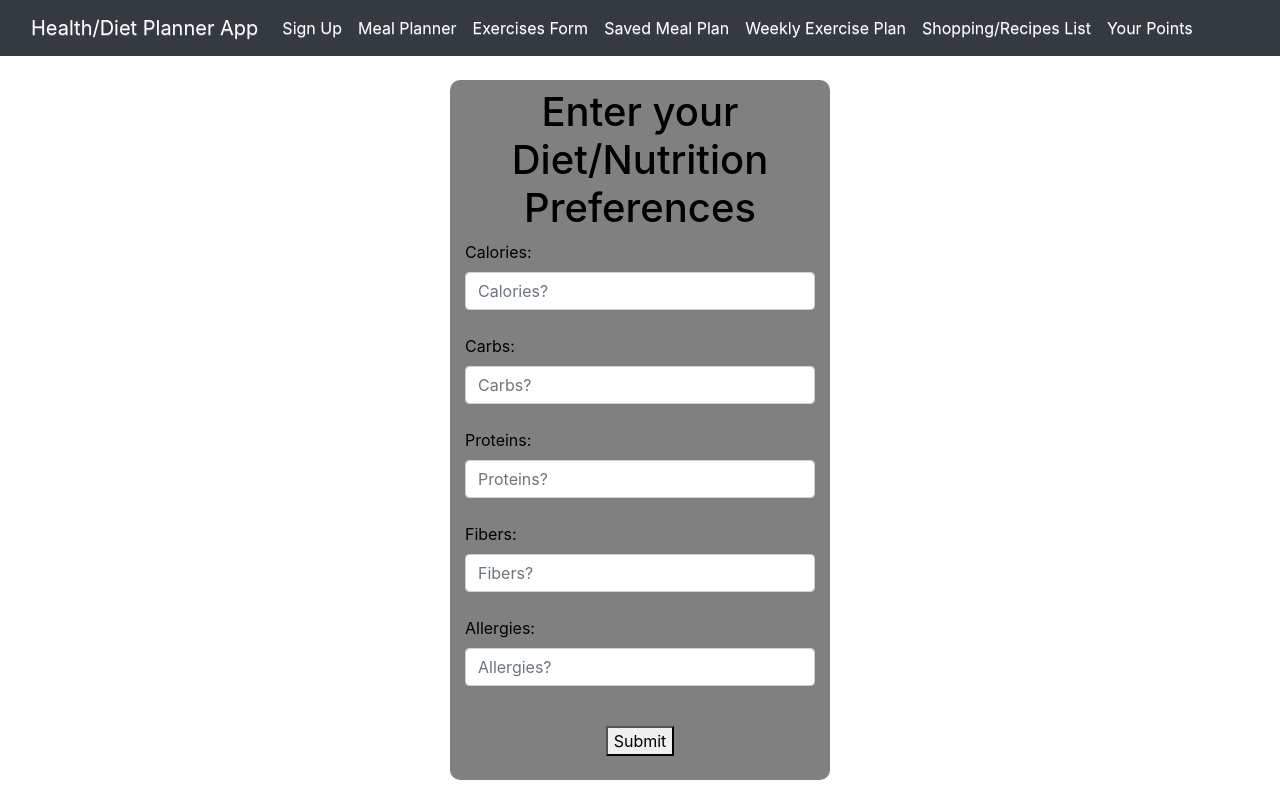
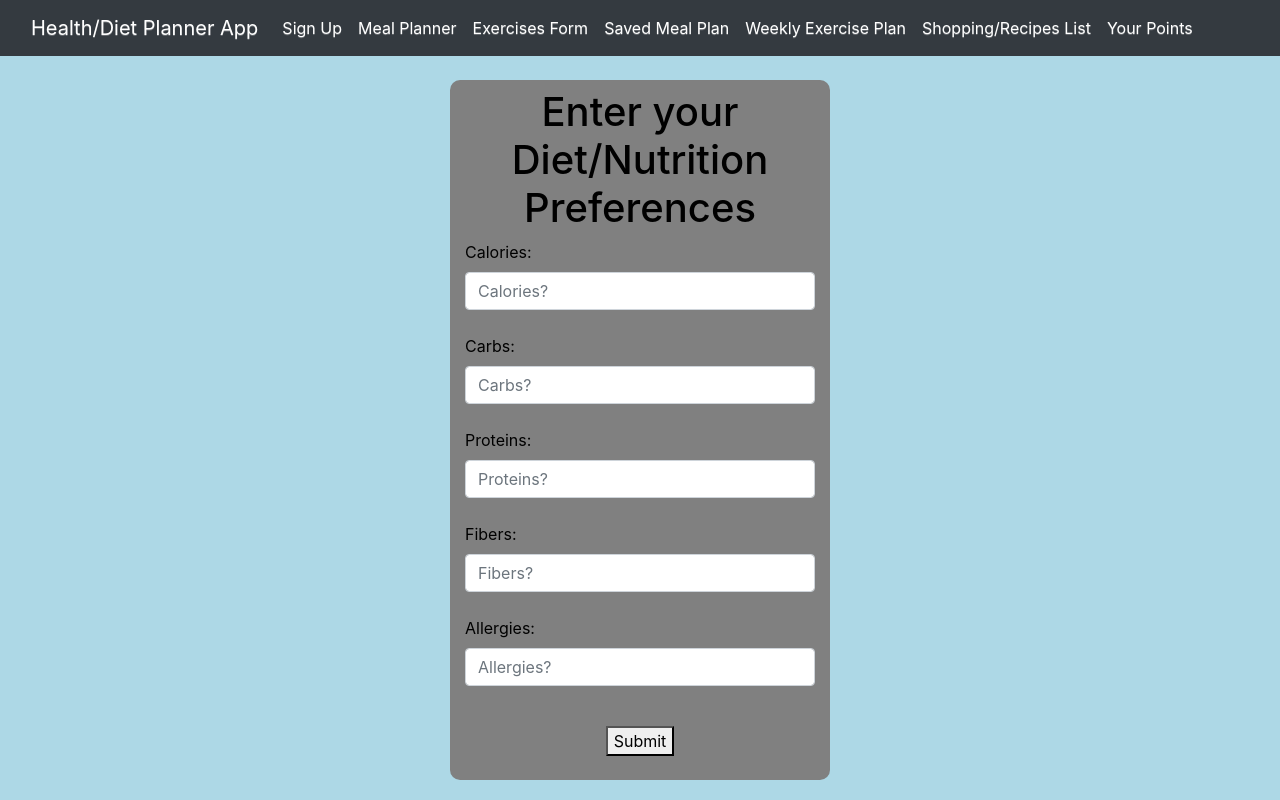
Before and after one commit to NativeVex/design_project, a Flask app: page /diet/ in a window 1280 px wide. Run offline with Flask 2, Linux system fonts and the light colour scheme; some libraries are stand-ins or nearby versions.

Commit message:
Update mealplanner.html

```diff
--- a/src/webapp/templates/mealplanner.html
+++ b/src/webapp/templates/mealplanner.html
@@ -10,7 +10,7 @@
 
   </head>
   <style>
-    body { background-image: url("/static/foods4.jpg");background-size:cover;background-repeat:no-repeat }
+    body { background-color:lightblue; }
 
 
   </style>
```
